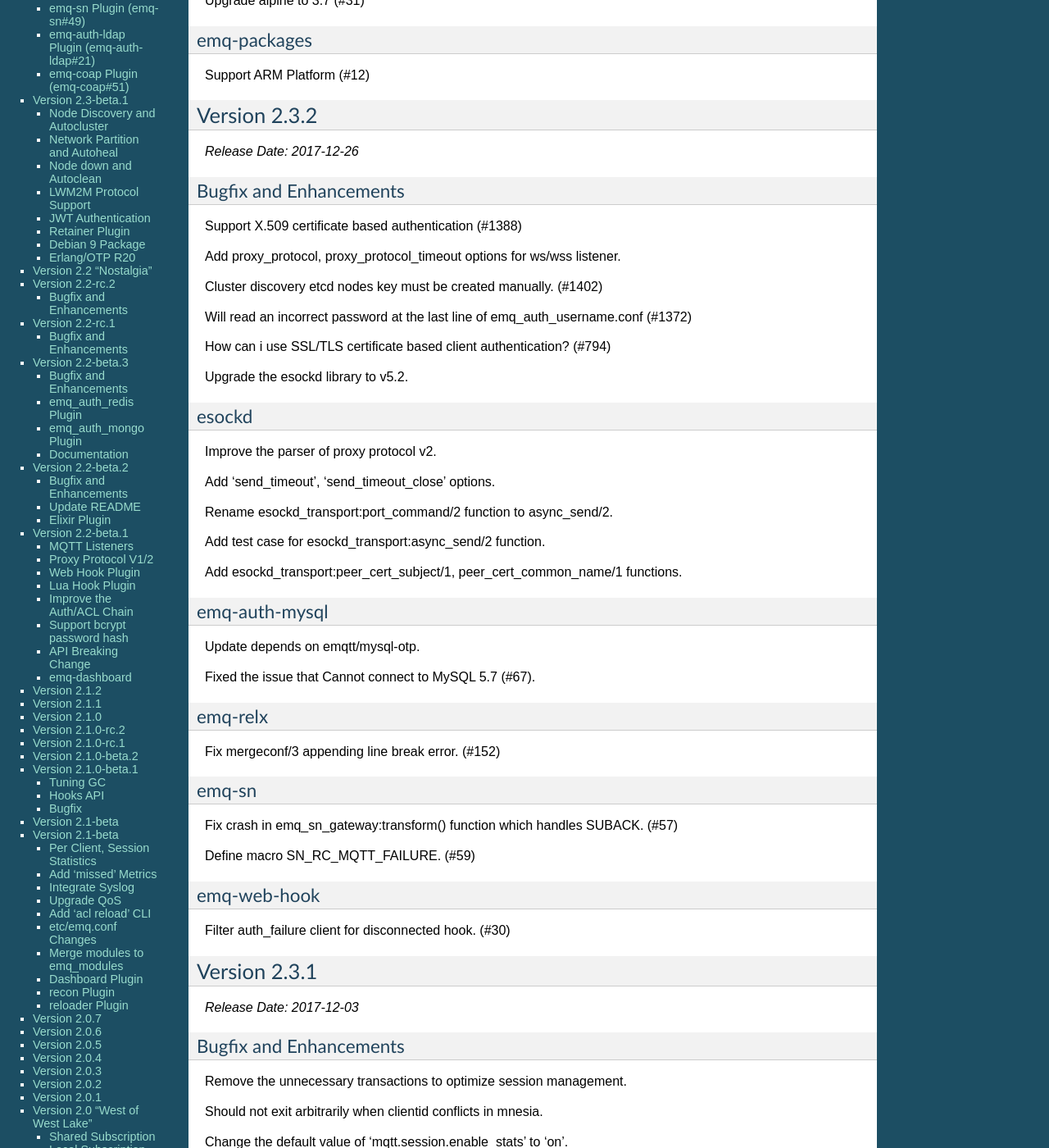
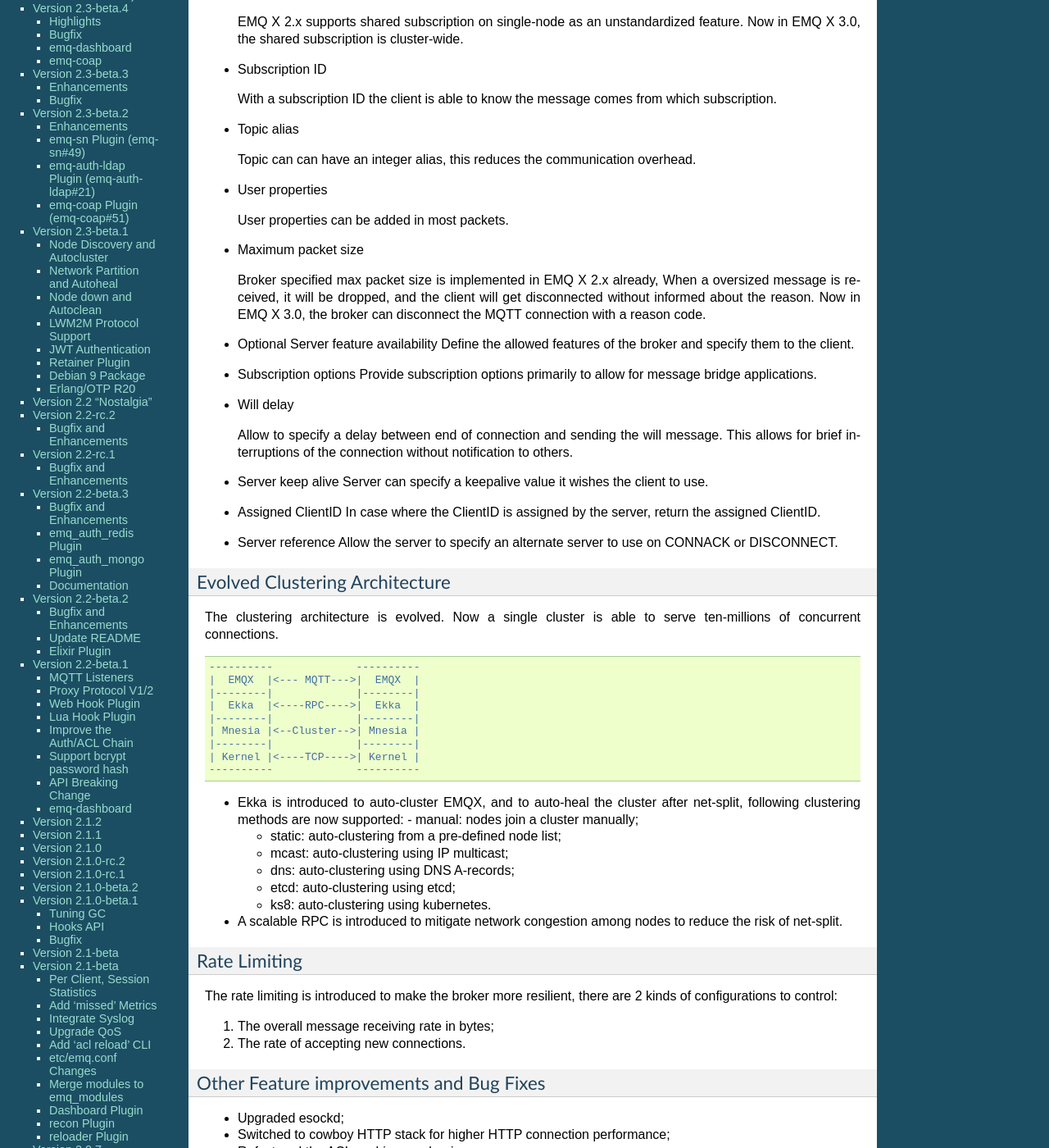
Before and after one commit to emqxarchive/emqx-docs-en, a Sphinx documentation site: the page built from source/changes.rst, in a window 1280 px wide and 1400 px high, scrolled down 1112 px. Shown: the whole window at 82% size. Built offline with Sphinx 7.4.7, drawn with Linux system fonts in a browser that asks for light colours; some of the changed text lies outside the part shown.

Commit message:
Add changelog for version 3.0-beta.1

```diff
--- a/source/changes.rst
+++ b/source/changes.rst
@@ -4,6 +4,164 @@
 =======
 Changes
 =======
+
+.. _release_3.0_beta.1:
+
+------------------
+Version 3.0-beta.1
+------------------
+
+*Release Date: 2018-08-31*
+
+*Release Name: Promises of Tomorrow*
+
+Introduction
+------------
+
+EMQ X 3.0, named "promise of Tomorrow", is a major release.
+
+EMQ X 3.0 is the first release that supports MQTT 5 Protocol standard; meanwhile it is backward compatible with MQTT 3 (3.1 & 3.1.1)
+
+Besides supporting MQTT 5, EMQ X 3.0 comes with more functional features. Performance and stability are also improved significantly after refactoring some core components.
+
+MQTT 5 Protocol Supoort
+-----------------------
+
+- New packet type
+
+  In MQTT 5 there is new packet type AUTH for authentication exchange.
+
+- Session expiry
+
+  Clean session flag in MQTT 3 is now split to Clean Start Flag and a Session Expiry Interval.
+
+- Message expiry
+
+  Allow an expiry interval to be set when a message is published.
+
+- Reason code on all ACKs
+
+  All responding packet includes a reason code. The communication partner can know if a request is successful or failed with what reason.
+
+- Reason string on all ACKs
+
+  An optional reason string to reason code is allowed.
+
+- Server disconnect
+
+  Now server can disconnect a connection.
+
+- Payload format and content type
+
+  Can specify the payload format and a MIME style content type when publishing.
+
+- Request/Response
+
+  Formalized request and response communication patter.
+
+- Shared subscriptions
+
+  EMQ X 2.x supports shared subscription on single-node as an unstandardized feature. Now in EMQ X 3.0, the shared subscription is cluster-wide.
+
+- Subscription ID
+
+  With a subscription ID the client is able to know the message comes from which subscription.
+
+- Topic alias
+
+  Topic can can have an integer alias, this reduces the communication overhead.
+
+- User properties
+
+  User properties can be added in most packets.
+
+- Maximum packet size
+
+  Broker specified max packet size is implemented in EMQ X 2.x already, When a oversized message is received, it will be dropped, and the client will get disconnected without informed about the reason. Now in EMQ X 3.0, the broker can disconnect the MQTT connection with a reason code.
+
+- Optional Server feature availability
+  Define the allowed features of the broker and specify them to the client.
+
+- Subscription options
+  Provide subscription options primarily to allow for message bridge applications.
+
+- Will delay
+
+  Allow to specify a delay between end of connection and sending the will message. This allows for brief interruptions of the connection without notification to others.
+
+- Server keep alive
+  Server can specify a keepalive value it wishes the client to use.
+
+- Assigned ClientID
+  In case where the ClientID is assigned by the server, return the assigned ClientID.
+
+- Server reference
+  Allow the server to specify an alternate server to use on CONNACK or DISCONNECT.
+
+Evolved Clustering Architecture
+-------------------------------
+
+The clustering architecture is evolved. Now a single cluster is able to serve ten-millions of concurrent connections.
+
+.. code-block:: properties
+
+    ----------             ----------
+    |  EMQX  |<--- MQTT--->|  EMQX  |
+    |--------|             |--------|
+    |  Ekka  |<----RPC---->|  Ekka  |
+    |--------|             |--------|
+    | Mnesia |<--Cluster-->| Mnesia |
+    |--------|             |--------|
+    | Kernel |<----TCP---->| Kernel |
+    ----------             ----------
+
+- Ekka is introduced to auto-cluster EMQX, and to auto-heal the cluster after net-split, following clustering methods are now supported:
+  - manual: nodes join a cluster manually;
+
+  - static: auto-clustering from a pre-defined node list;
+
+  - mcast: auto-clustering using IP multicast;
+
+  - dns: auto-clustering using DNS A-records;
+
+  - etcd: auto-clustering using etcd;
+
+  - ks8: auto-clustering using kubernetes.
+
+- A scalable RPC is introduced to mitigate network congestion among nodes to reduce the risk of net-split.
+
+Rate Limiting
+-------------
+
+The rate limiting is introduced to make the broker more resilient, there are 2 kinds of configurations to control:
+
+1. The overall message receiving rate in bytes;
+
+2. The rate of accepting new connections.
+
+Other Feature improvements and Bug Fixes
+----------------------------------------
+
+- Upgraded esockd;
+
+- Switched to cowboy HTTP stack for higher HTTP connection performance;
+
+- Refactored the ACL caching mechanism;
+
+- Added local and remote MQTT bridge;
+
+- Introduced "zone" in to EMQX, different zone can have different configuration;
+
+- Refactored session module, data copy among nodes is reduced, thus higher inter-nodes communication efficiency;
+
+- Improved of OpenLDAP Access Control;
+
+- Added a new plugin for delayed publish;
+
+- Support new statistic and metrics to Prometheus;
+
+- Improved the hooks.
+
 
 .. _release_2.3.4:
 
```
